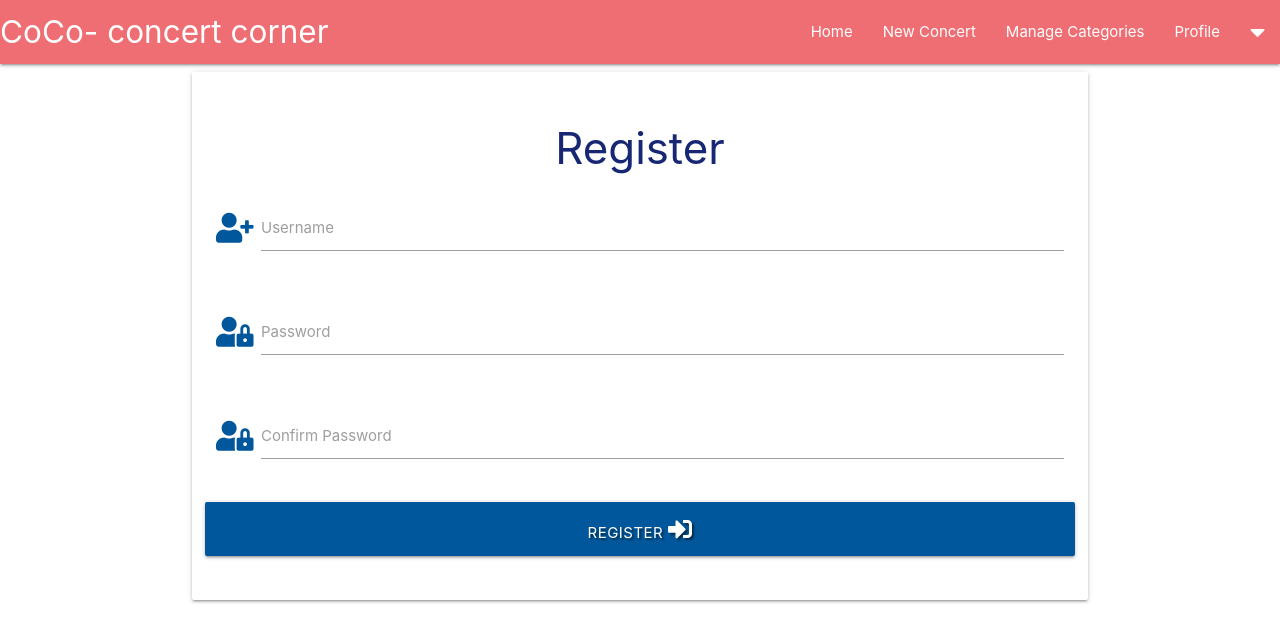
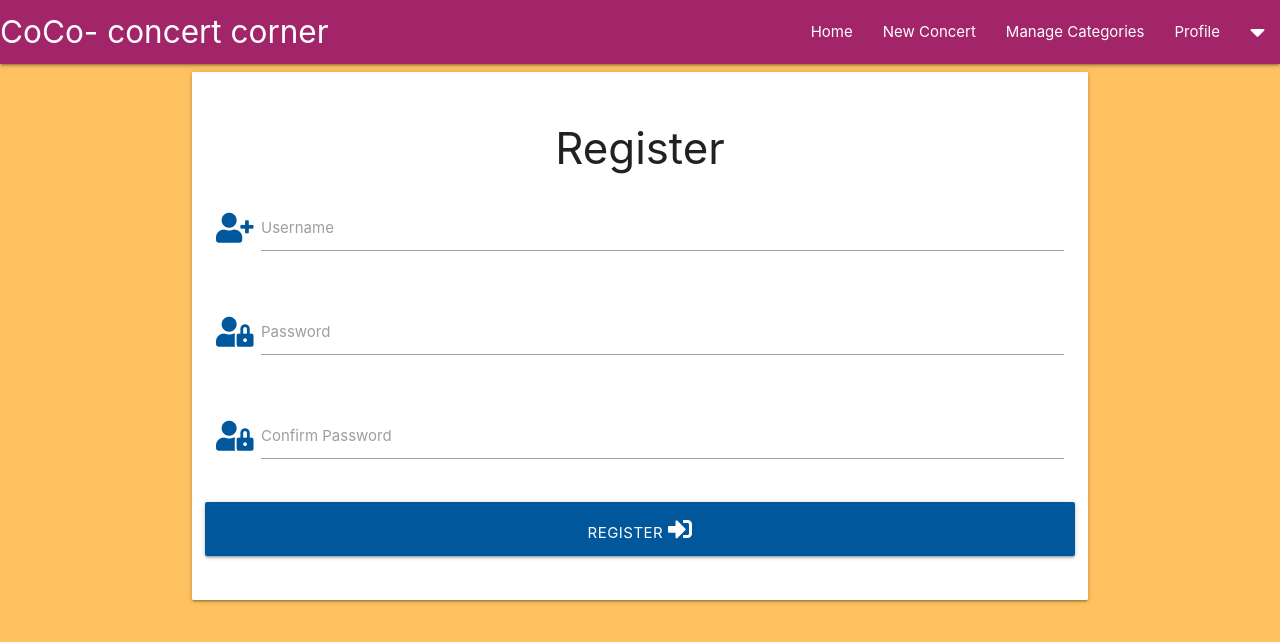
Before and after one commit to komfiGolabi/CoCo-Concert-Corner, a Flask app: page /register in a window 1280 px wide. Shown: the top 642 px of the page. Run offline with Flask 2, Linux system fonts and the light colour scheme; some libraries are stand-ins or nearby versions.

Commit message:
changed a navbar and body color

```diff
--- a/static/css/style.css
+++ b/static/css/style.css
@@ -1,12 +1,9 @@
 body {
-    color:#172774;
+    background-color: #FEC260;
 }
 
-
-
-
-.text-shadow {
-    text-shadow: 2px 2px 2px rgba(0, 0, 0, 0.5);
+.nav-wrapper{
+    background-color: #A12568;
 }
 
 .form-box{
```
